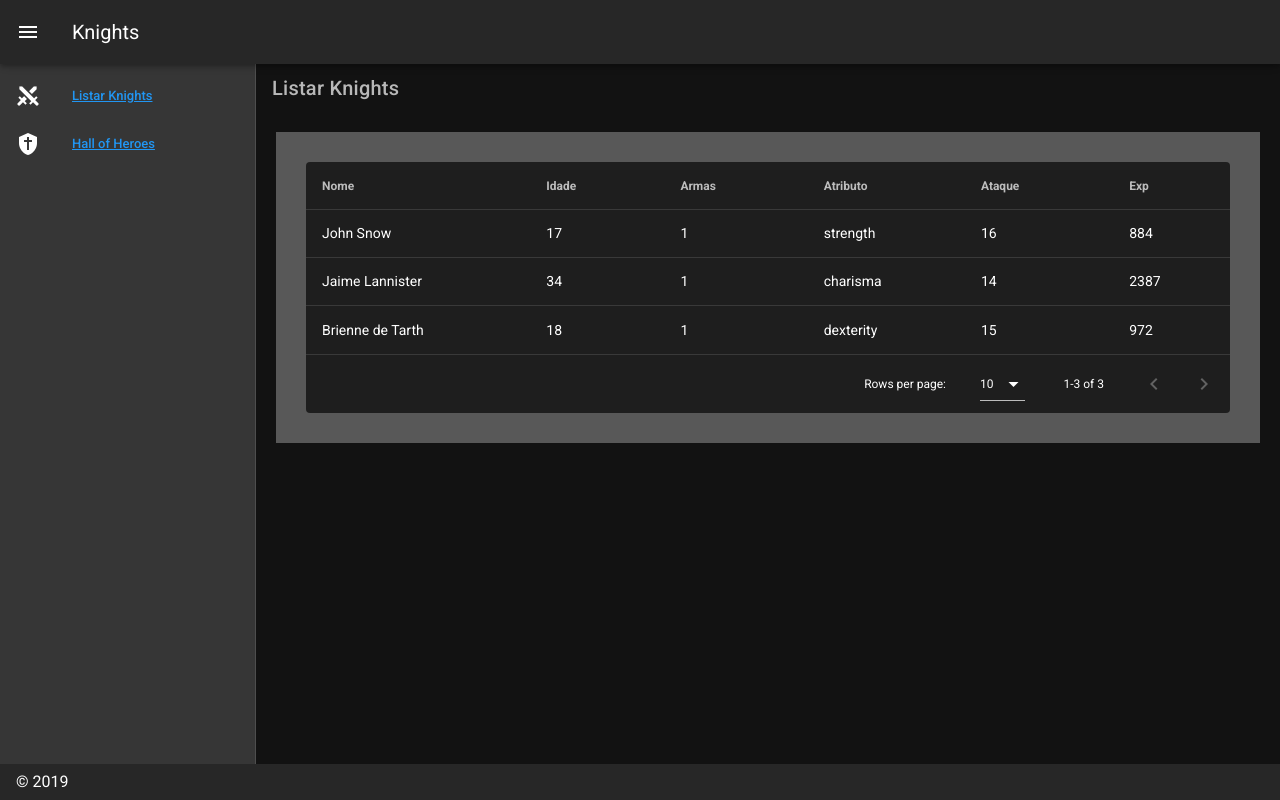
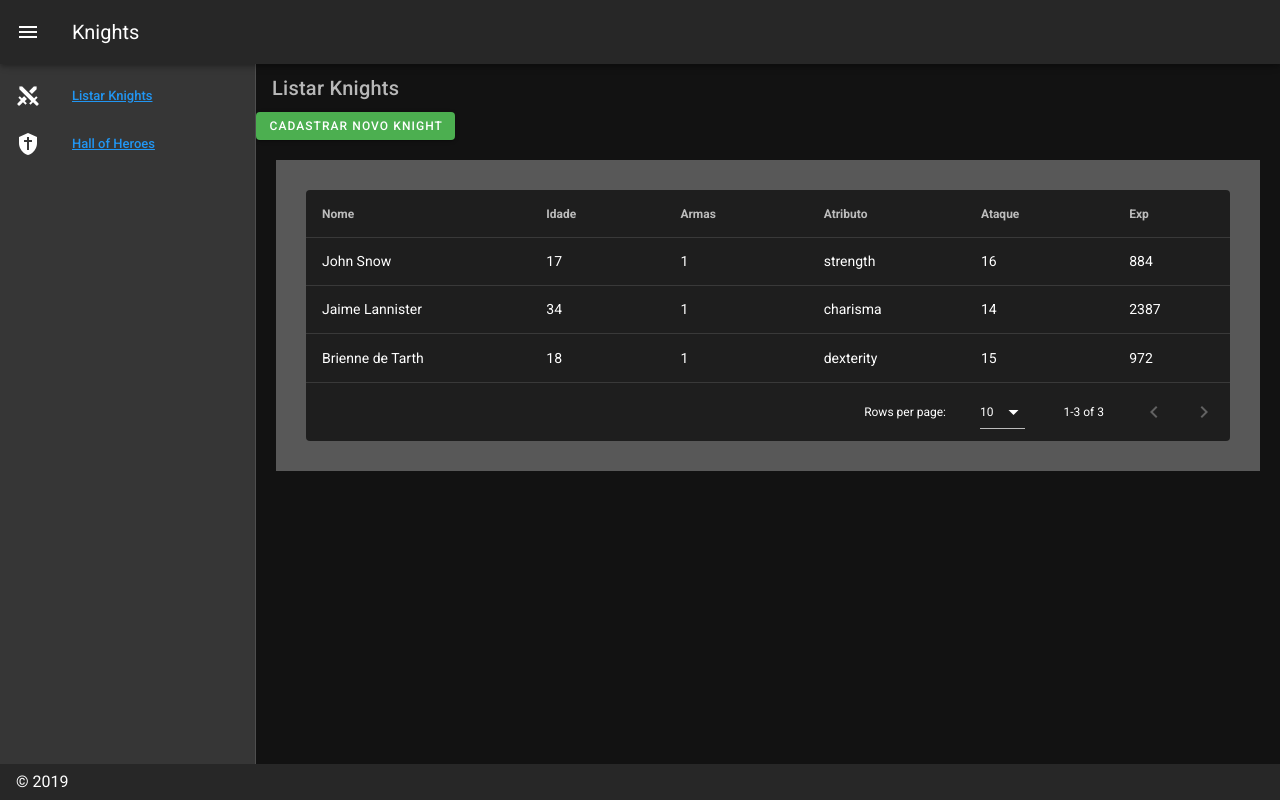
Before and after one commit to danieltugok/knights, a Vue app: page /get-knights in a window 1280 px wide. Built offline with nearby package versions, Linux system fonts and the light colour scheme; data requests are answered from the project's data file.

Commit message:
inicio cadastro de knight

```diff
--- a/src/components/ContentCreateKnight.vue
+++ /dev/null
@@ -1,14 +0,0 @@
-<template>
-    <div>
-        <v-subheader class="title">Cadastrar Knight</v-subheader>
-    </div>
-
-
-</template>
-
-<script>
-
-</script>
-<style>
-
-</style>
--- a/src/components/ContentListKnights.vue
+++ b/src/components/ContentListKnights.vue
@@ -1,7 +1,12 @@
 <template>
     <div>
         <v-subheader class="title">Listar Knights</v-subheader>
-        <div class="table-knights">
+
+        <div >
+
+            <DialogCreateKnights/>
+
+            <div class="table-knight">
                 <v-data-table
                     :headers="headers"
                     :items="knightList"
@@ -27,12 +32,19 @@
             </div>
 
         </div>
+
+    </div>
 </template>
 
 <script>
 import getMod from '../functions/mod'
+import DialogCreateKnights from './DialogCreateKnights.vue'
 
 export default {
+
+    components: {
+        DialogCreateKnights
+    },
 
     data() {
         return {
@@ -122,7 +134,7 @@ export default {
 
 </script>
 <style>
-    .table-knights {
+    .table-knight {
         padding: 30px;
         background-color: #585858;
         margin: 20px;
--- /dev/null
+++ b/src/components/DialogCreateKnights.vue
@@ -0,0 +1,12 @@
+<template>
+    <v-dialog max-width="600px">
+        <v-btn flat small slot="activator" class="success" dark>Cadastrar novo knight</v-btn>
+
+        <v-card>
+            <v-card-title>
+                <h2>Cadastrar Novo Knight</h2>
+            </v-card-title>
+
+        </v-card>
+    </v-dialog>
+</template>
--- a/src/main.js
+++ b/src/main.js
@@ -3,7 +3,6 @@ import App from './App.vue'
 import vuetify from './plugins/vuetify';
 import VueRouter from 'vue-router';
 
-import ContentCreateKnight from './components/ContentCreateKnight';
 import ContentListKnights from './components/ContentListKnights';
 import ContentHallOfHeroes from './components/ContentHallOfHeroes';
 
@@ -11,7 +10,6 @@ Vue.config.productionTip = false
 Vue.use(VueRouter);
 
 const routes = [
-    { path: '/create-knight', component: ContentCreateKnight },
     { path: '/get-knights', component: ContentListKnights },
     { path: '/get-hall-of-heroes', component: ContentHallOfHeroes },
 ]
```
Lines whose indentation alone changed are shown as unchanged.
